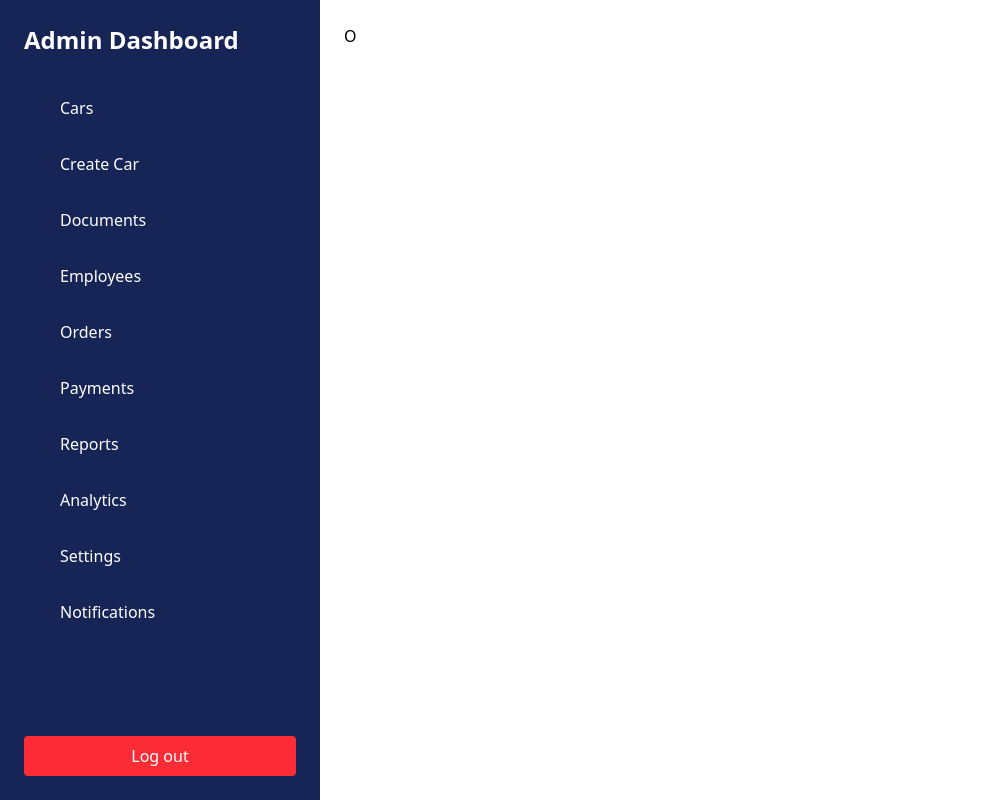
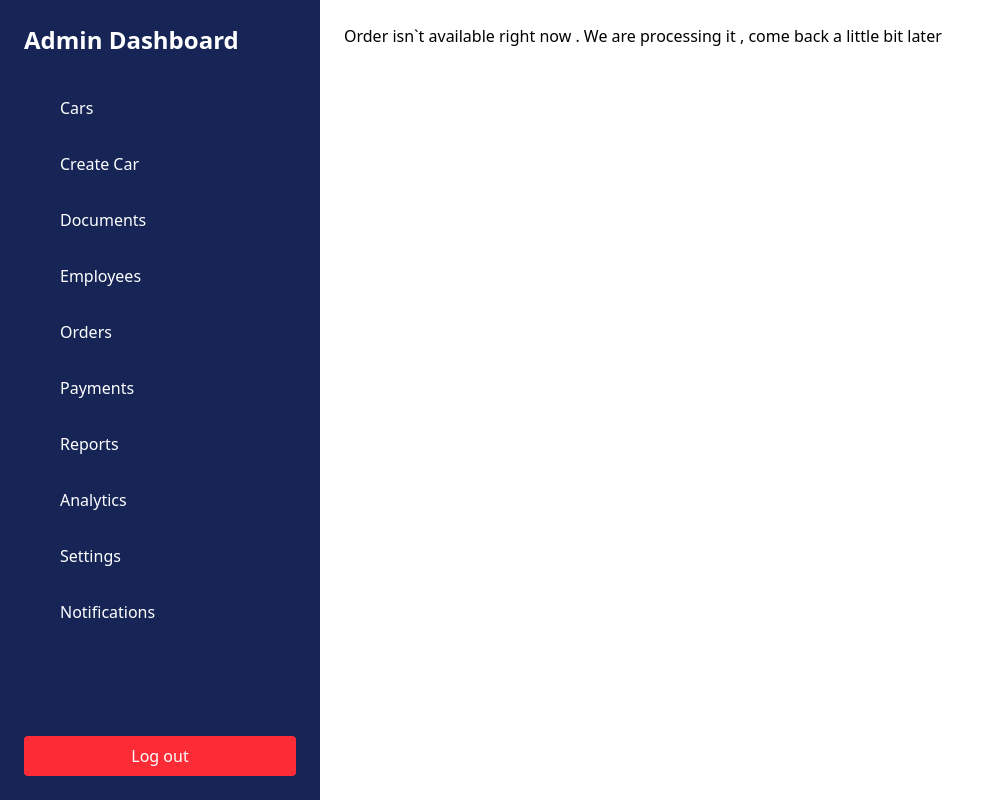
Before and after one commit to javasharipov/admin-panel, a React (Vite) app: page /admin/orders in a window 1280 px wide. Shown: the whole page, without its empty margins (0-981 px from the left). Built offline with nearby package versions, Linux system fonts and the light colour scheme.

Commit message:
added some style

```diff
--- a/src/pages/admin/Orders.jsx
+++ b/src/pages/admin/Orders.jsx
@@ -1,9 +1,12 @@
 import React from 'react'
 
 const Orders = () => {
-  return (
-    <div>O</div>
-  )
+	return (
+		<div>
+			Order isn`t available right now . We are processing it , come back a
+			little bit later
+		</div>
+	)
 }
 
 export default Orders
```
